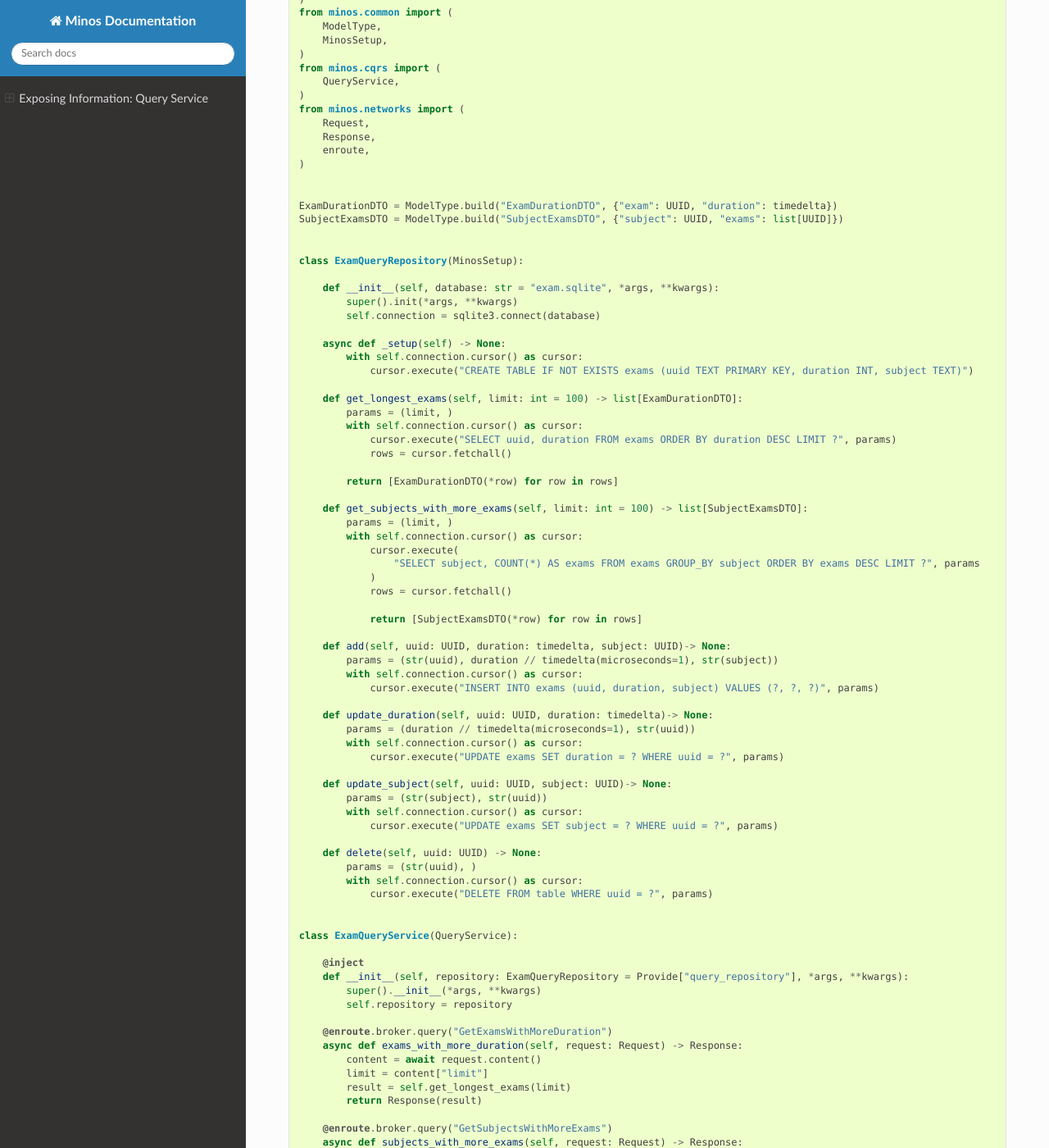
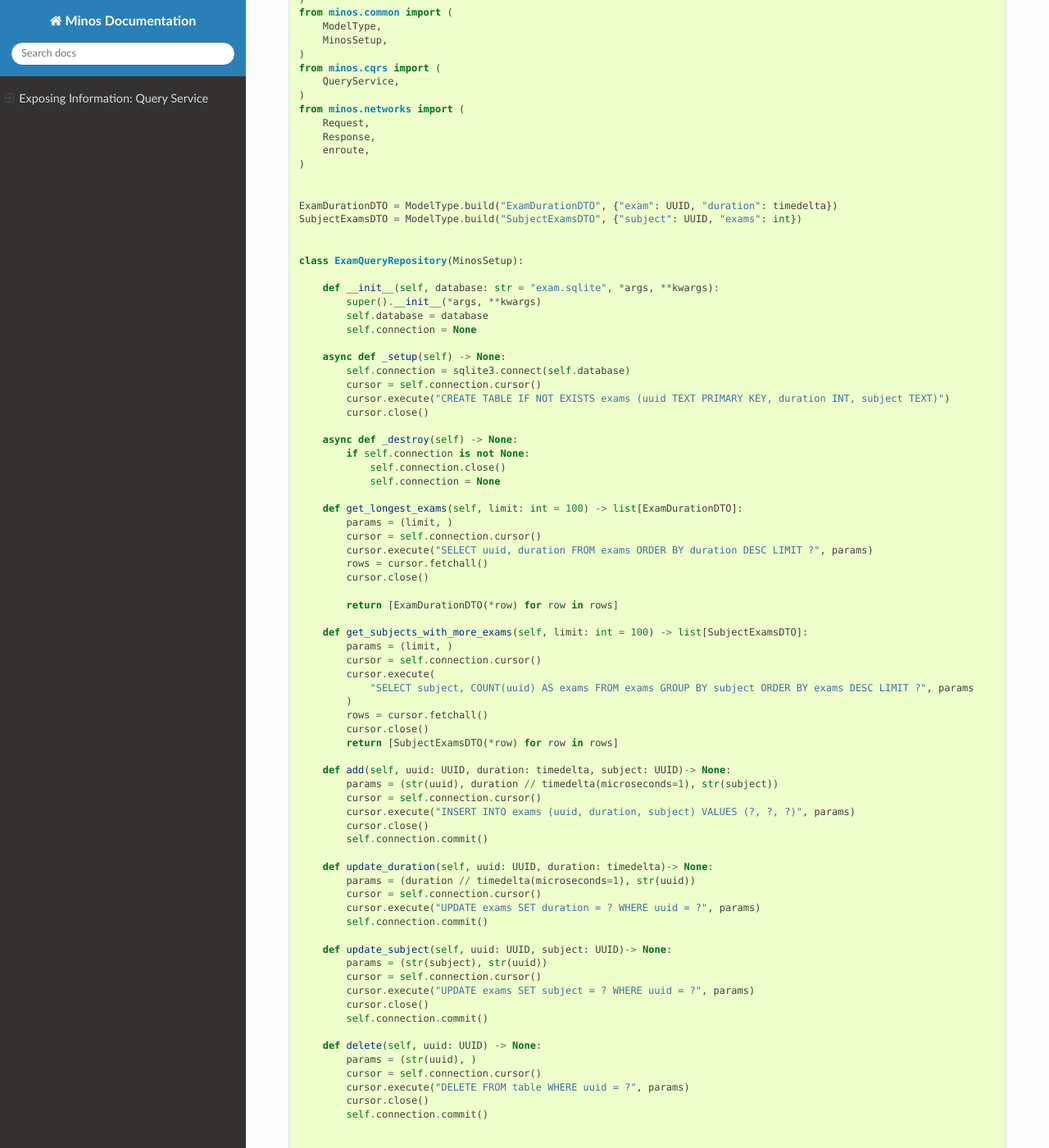
Before and after one commit to Clariteia/minos-documentation, a Sphinx documentation site: the page built from docs/quickstart/query.md, in a window 1280 px wide and 1400 px high, scrolled down 1956 px. Shown: the whole window at 82% size. Built offline with Sphinx 7.4.7 and the Read the Docs theme 2.0.0, drawn with Linux system fonts in a browser that asks for light colours; some of the changed text lies outside the part shown.

Commit message:
* Fix bugs. * Minor improvements.

```diff
--- a/docs/quickstart/query.md
+++ b/docs/quickstart/query.md
@@ -110,56 +110,72 @@ from minos.networks import (
 
 
 ExamDurationDTO = ModelType.build("ExamDurationDTO", {"exam": UUID, "duration": timedelta})
-SubjectExamsDTO = ModelType.build("SubjectExamsDTO", {"subject": UUID, "exams": list[UUID]})
+SubjectExamsDTO = ModelType.build("SubjectExamsDTO", {"subject": UUID, "exams": int})
 
 
 class ExamQueryRepository(MinosSetup):
 
     def __init__(self, database: str = "exam.sqlite", *args, **kwargs):
-        super().init(*args, **kwargs)
-        self.connection = sqlite3.connect(database)
+        super().__init__(*args, **kwargs)
+        self.database = database
+        self.connection = None
 
     async def _setup(self) -> None:
-        with self.connection.cursor() as cursor:
-            cursor.execute("CREATE TABLE IF NOT EXISTS exams (uuid TEXT PRIMARY KEY, duration INT, subject TEXT)")
+        self.connection = sqlite3.connect(self.database)
+        cursor = self.connection.cursor()
+        cursor.execute("CREATE TABLE IF NOT EXISTS exams (uuid TEXT PRIMARY KEY, duration INT, subject TEXT)")
+        cursor.close()
+
+    async def _destroy(self) -> None:
+        if self.connection is not None:
+            self.connection.close()
+            self.connection = None
 
     def get_longest_exams(self, limit: int = 100) -> list[ExamDurationDTO]:
         params = (limit, )
-        with self.connection.cursor() as cursor:
-            cursor.execute("SELECT uuid, duration FROM exams ORDER BY duration DESC LIMIT ?", params)
-            rows = cursor.fetchall()
+        cursor = self.connection.cursor()
+        cursor.execute("SELECT uuid, duration FROM exams ORDER BY duration DESC LIMIT ?", params)
+        rows = cursor.fetchall()
+        cursor.close()
 
         return [ExamDurationDTO(*row) for row in rows]
 
     def get_subjects_with_more_exams(self, limit: int = 100) -> list[SubjectExamsDTO]:
         params = (limit, )
-        with self.connection.cursor() as cursor:
-            cursor.execute(
-                "SELECT subject, COUNT(*) AS exams FROM exams GROUP_BY subject ORDER BY exams DESC LIMIT ?", params
-            )
-            rows = cursor.fetchall()
-
-            return [SubjectExamsDTO(*row) for row in rows]
+        cursor = self.connection.cursor()
+        cursor.execute(
+            "SELECT subject, COUNT(uuid) AS exams FROM exams GROUP BY subject ORDER BY exams DESC LIMIT ?", params
+        )
+        rows = cursor.fetchall()
+        cursor.close()
+        return [SubjectExamsDTO(*row) for row in rows]
 
     def add(self, uuid: UUID, duration: timedelta, subject: UUID)-> None:
         params = (str(uuid), duration // timedelta(microseconds=1), str(subject))
-        with self.connection.cursor() as cursor:
-            cursor.execute("INSERT INTO exams (uuid, duration, subject) VALUES (?, ?, ?)", params)
+        cursor = self.connection.cursor()
+        cursor.execute("INSERT INTO exams (uuid, duration, subject) VALUES (?, ?, ?)", params)
+        cursor.close()
+        self.connection.commit()
 
     def update_duration(self, uuid: UUID, duration: timedelta)-> None:
         params = (duration // timedelta(microseconds=1), str(uuid))
-        with self.connection.cursor() as cursor:
-            cursor.execute("UPDATE exams SET duration = ? WHERE uuid = ?", params)
+        cursor = self.connection.cursor()
+        cursor.execute("UPDATE exams SET duration = ? WHERE uuid = ?", params)
+        self.connection.commit()
 
     def update_subject(self, uuid: UUID, subject: UUID)-> None:
         params = (str(subject), str(uuid))
-        with self.connection.cursor() as cursor:
-            cursor.execute("UPDATE exams SET subject = ? WHERE uuid = ?", params)
+        cursor = self.connection.cursor()
+        cursor.execute("UPDATE exams SET subject = ? WHERE uuid = ?", params)
+        cursor.close()
+        self.connection.commit()
 
     def delete(self, uuid: UUID) -> None:
         params = (str(uuid), )
-        with self.connection.cursor() as cursor:
-            cursor.execute("DELETE FROM table WHERE uuid = ?", params)
+        cursor = self.connection.cursor()
+        cursor.execute("DELETE FROM table WHERE uuid = ?", params)
+        cursor.close()
+        self.connection.commit()
 
 
 class ExamQueryService(QueryService):
```
Also changed, not shown: other parts of docs/quickstart/query.md (+7 -5 lines), docs/quickstart/deployment.md (+31 -0 lines).
